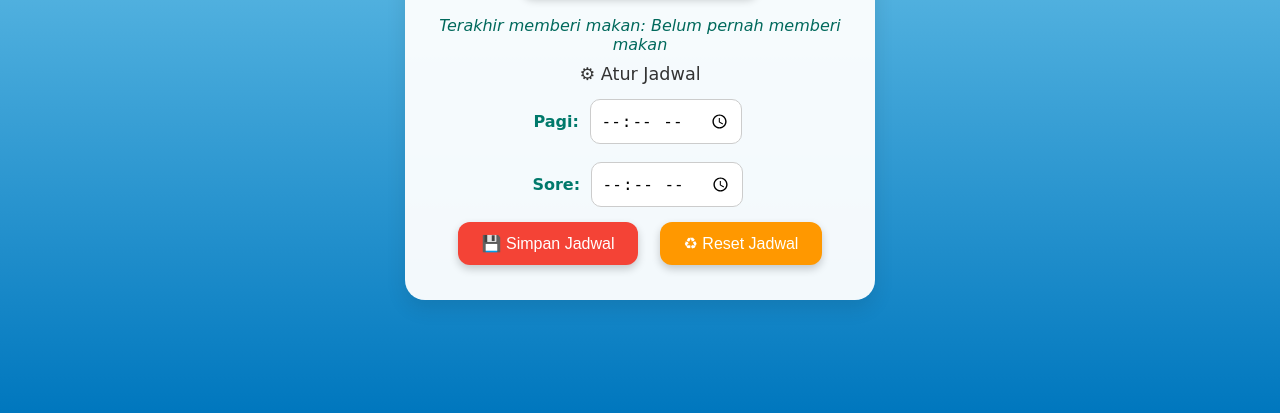
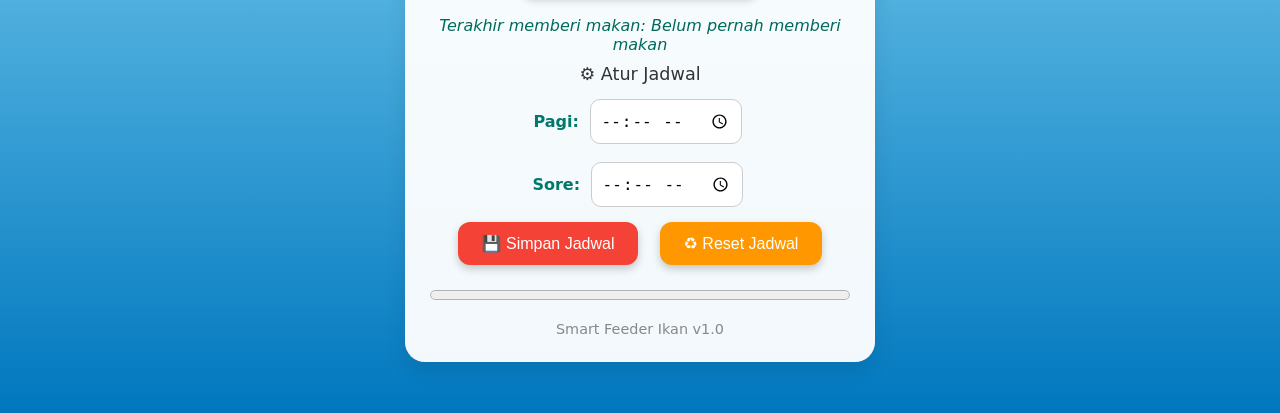
Before and after one commit to Rinonch/Feeder_IoT, a PHP site: page / in a window 1280 px wide. Shown: the part 417-830 px from the top of the page. Run offline with PHP 8.4, Linux system fonts and the light colour scheme; data that the repository does not hold is empty; some libraries are stand-ins or nearby versions.

Commit message:
Tanpa Bar

```diff
--- a/index.php
+++ b/index.php
@@ -181,6 +181,12 @@ $lastFeed = $data['last_feed'] ? date("d/m/Y H:i:s", strtotime($data['last_feed'
   <button id="btnReset">♻ Reset Jadwal</button>
 
   <div id="toast"></div>
+
+  <div style="margin:10px 0;">
+    <progress id="feedProgress" value="0" max="100" style="width:100%;height:20px;"></progress>
+  </div>
+
+  <div style="margin-top:15px;font-size:0.9em;color:#888;">Smart Feeder Ikan v1.0</div>
 </div>
 
 <script src="https://unpkg.com/mqtt/dist/mqtt.min.js"></script>
@@ -196,6 +202,7 @@ $lastFeed = $data['last_feed'] ? date("d/m/Y H:i:s", strtotime($data['last_feed'
   const jadwalPagiElem = document.getElementById('jadwalPagi');
   const jadwalSoreElem = document.getElementById('jadwalSore');
   const toast = document.getElementById('toast');
+  const feedProgress = document.getElementById('feedProgress');
 
   function showToast(message) {
     toast.textContent = message;
@@ -215,12 +222,26 @@ $lastFeed = $data['last_feed'] ? date("d/m/Y H:i:s", strtotime($data['last_feed'
   btnFeed.onclick = async () => {
     btnFeed.disabled = true;
     btnFeed.textContent = '⏳ Memberi makan...';
+    feedProgress.value = 0;
+    feedProgress.style.display = 'block';
     try {
       const res = await fetch('feed.php');
       const data = await res.json();
       if (data.success) {
         lastFeedInfo.textContent = `Terakhir memberi makan: ${data.last_feed}`;
         showToast('Pakan diberikan!');
+        // Mulai progress dari 0 ke 100%
+        let progress = 0;
+        const interval = setInterval(() => {
+          progress += 2;
+          feedProgress.value = progress;
+          if (progress === 100) {
+            clearInterval(interval);
+            setTimeout(() => {
+              feedProgress.style.display = 'none';
+            }, 500);
+          }
+        }, 100);
       } else {
         showToast(data.message || 'Gagal memberi makan');
       }
@@ -262,9 +283,11 @@ $lastFeed = $data['last_feed'] ? date("d/m/Y H:i:s", strtotime($data['last_feed'
   };
 
   btnReset.onclick = () => {
-    inputPagi.value = '';
-    inputSore.value = '';
-    showToast('Input jadwal direset');
+    if (confirm('Yakin ingin mereset jadwal?')) {
+      inputPagi.value = '';
+      inputSore.value = '';
+      showToast('Input jadwal direset');
+    }
   };
 
   const options = {
@@ -296,9 +319,33 @@ $lastFeed = $data['last_feed'] ? date("d/m/Y H:i:s", strtotime($data['last_feed'
     levelElem.innerText = data.level_pakan + "%";
     levelElem.style.color = data.level_pakan < 30 ? "red" : "#00695c";
 
-    // Tambahkan baris berikut untuk update waktu terakhir memberi makan secara real-time
+    // Update status stok pakan
+    const stokElem = document.getElementById("stok");
+    if (data.level_pakan == 0) {
+      stokElem.innerText = "Habis";
+      stokElem.style.color = "red";
+      showToast("Stok pakan habis!");
+    } else if (data.level_pakan < 30) {
+      stokElem.innerText = "Hampir Habis";
+      stokElem.style.color = "red";
+      showToast("Stok pakan hampir habis!");
+    } else {
+      stokElem.innerText = "Tersedia";
+      stokElem.style.color = "#00695c";
+    }
+
+    // Update waktu terakhir memberi makan (real-time, WIB)
     if (data.last_feed) {
-      document.getElementById("lastFeedInfo").innerText = "Terakhir memberi makan: " + data.last_feed;
+      const [tgl, jam] = data.last_feed.split(' ');
+      const [day, month, year] = tgl.split('/');
+      const [hour, minute, second] = jam.split(':');
+      const dateObj = new Date(Date.UTC(year, month - 1, day, hour, minute, second));
+      dateObj.setUTCHours(dateObj.getUTCHours() + 7);
+      const formatted = dateObj.toLocaleString('id-ID', {
+        day: '2-digit', month: '2-digit', year: 'numeric',
+        hour: '2-digit', minute: '2-digit', second: '2-digit'
+      });
+      document.getElementById("lastFeedInfo").innerText = "Terakhir memberi makan: " + formatted;
     }
   });
 
```
